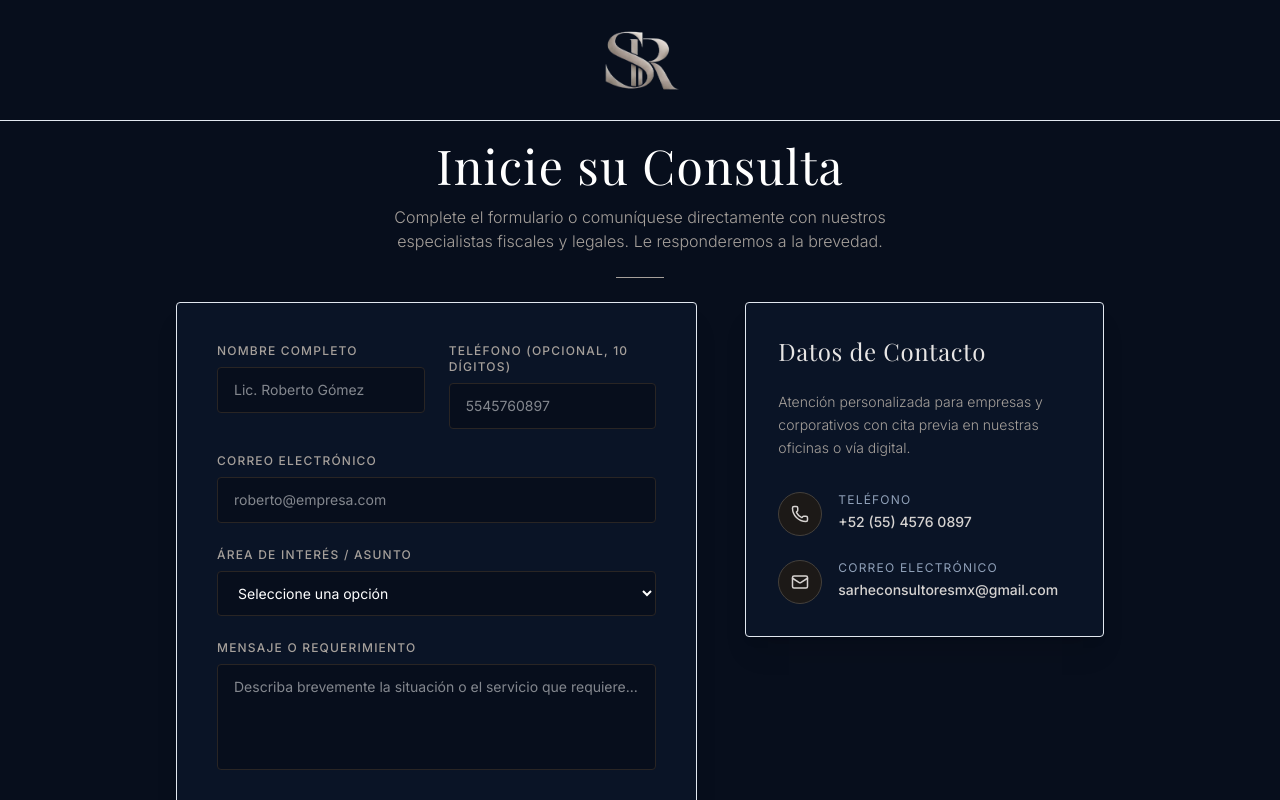
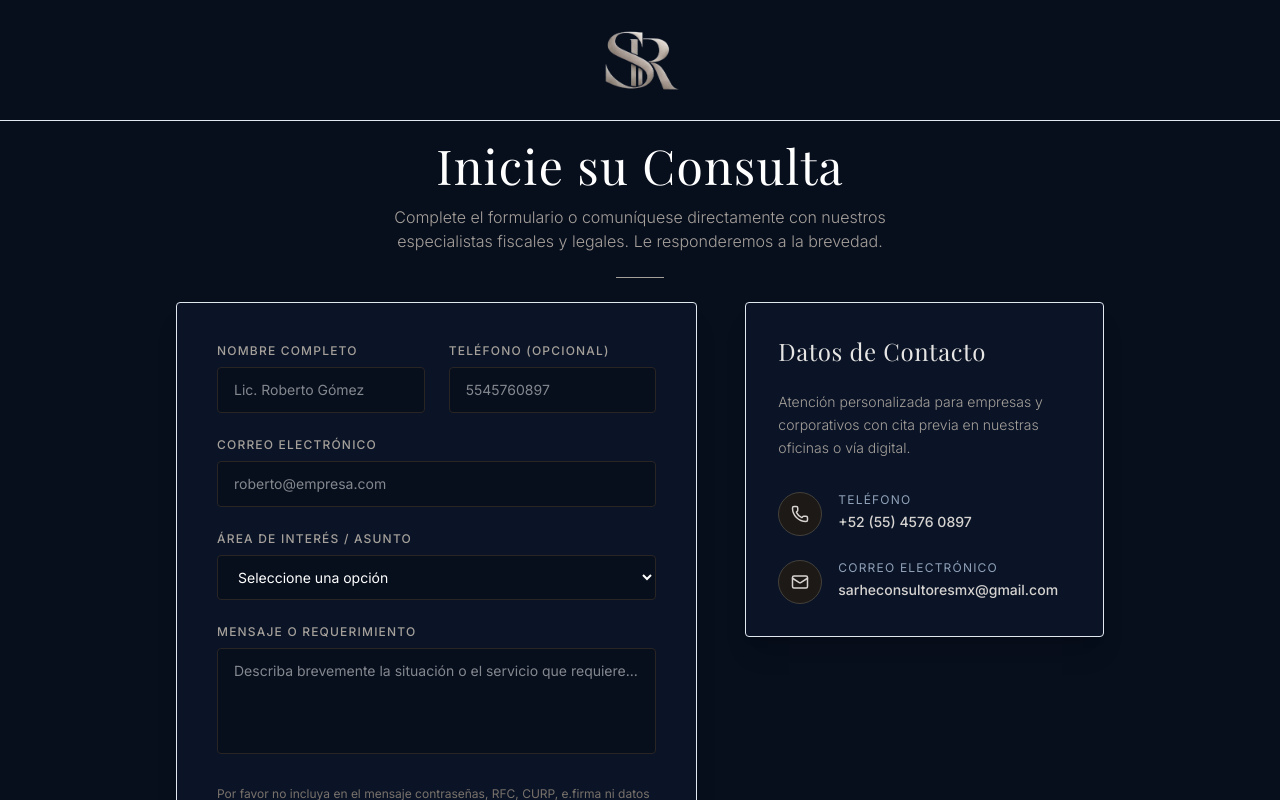
Before and after one commit to franztorresing-5/sarhe, a Next.js app: page /contacto in a window 1280 px wide. Shown: the top 800 px of the page. Built offline with nearby package versions, Linux system fonts and the light colour scheme.

Commit message:
version 3.1

```diff
--- a/app/contacto/page.tsx
+++ b/app/contacto/page.tsx
@@ -162,7 +162,7 @@ export default function ContactPage() {
                                         />
                                     </div>
                                     <div>
-                                        <label className="block text-xs uppercase tracking-widest text-slate-500 dark:text-stone-400 mb-2 font-medium">Teléfono (opcional, 10 dígitos)</label>
+                                        <label className="block text-xs uppercase tracking-widest text-slate-500 dark:text-stone-400 mb-2 font-medium">Teléfono (opcional)</label>
                                         <input
                                             type="tel"
                                             inputMode="numeric"
@@ -286,7 +286,7 @@ export default function ContactPage() {
                             Atención personalizada para empresas y corporativos con cita previa en nuestras oficinas o vía digital.
                         </p>
 
-                        <ul className="space-y-6">
+                        <ul className="space-y-6 ">
                             <li className="flex items-start gap-4 text-sm text-slate-700 dark:text-stone-300">
                                 <div className="p-3 bg-slate-100 dark:bg-stone-900 border border-slate-200 dark:border-stone-700 rounded-full">
                                     <Phone size={18} className="text-slate-700 dark:text-stone-300" />
@@ -303,7 +303,7 @@ export default function ContactPage() {
                                 </div>
                                 <div>
                                     <p className="text-xs text-slate-400 uppercase tracking-widest mb-1">Correo Electrónico</p>
-                                    <span className="font-medium">sarheconsultoresmx@gmail.com</span>
+                                    <span className="font-medium break-all">sarheconsultoresmx@gmail.com</span>
                                 </div>
                             </li>
                         </ul>
```
